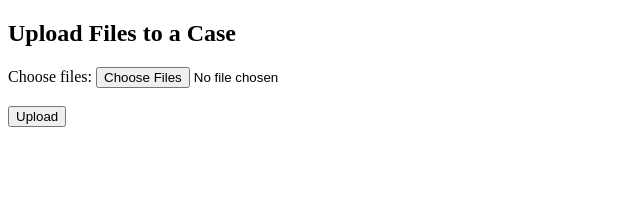
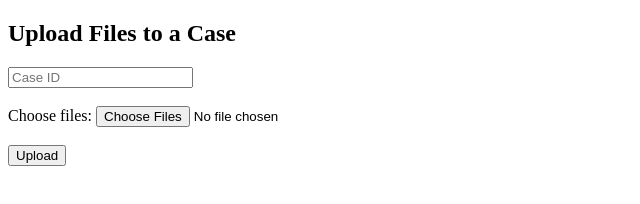
Before and after one commit to CinisSec/go-playground, a plain HTML site: page static/index.html in a window 1280 px wide. Shown: the whole page, without its empty margins (0-640 px from the left). Drawn offline with Linux system fonts and the light colour scheme.

Commit message:
changed static "Case ID" to textbox

```diff
--- a/static/index.html
+++ b/static/index.html
@@ -7,9 +7,10 @@
   <h2>Upload Files to a Case</h2>
 
   <form id="uploadForm" action="/cases/" method="POST" enctype="multipart/form-data">
-    <input type="hidden" name="case" value="testcase">
+    <input type="text" id="case" name="case" placeholder="Case ID" required>
+    <br><br>
     <label for="files">Choose files:</label>
-    <input type="file" id="files" name="files" multiple>
+    <input type="file" id="files" name="files" multiple required>
     <br><br>
 
     <button type="submit">Upload</button>
```
